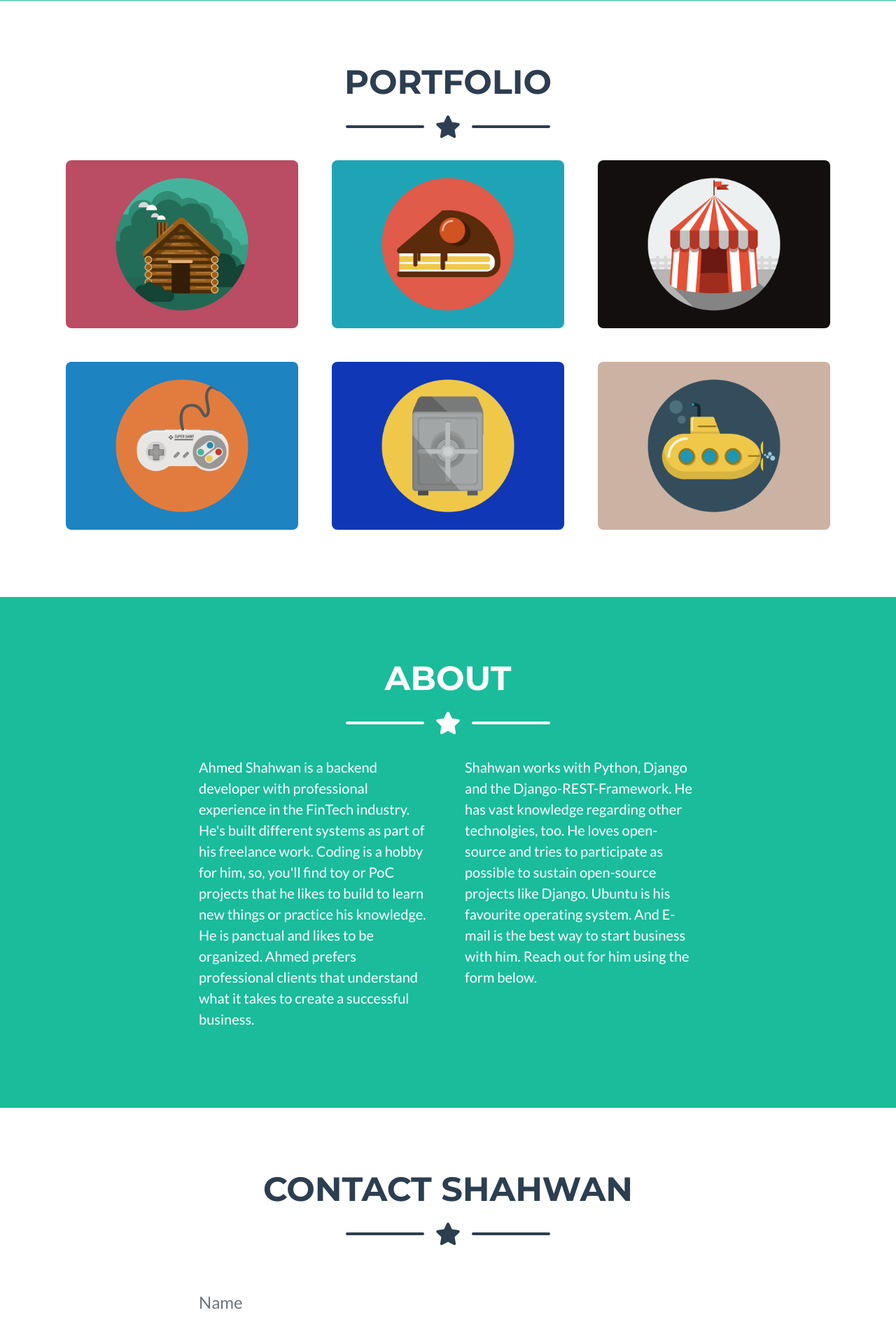
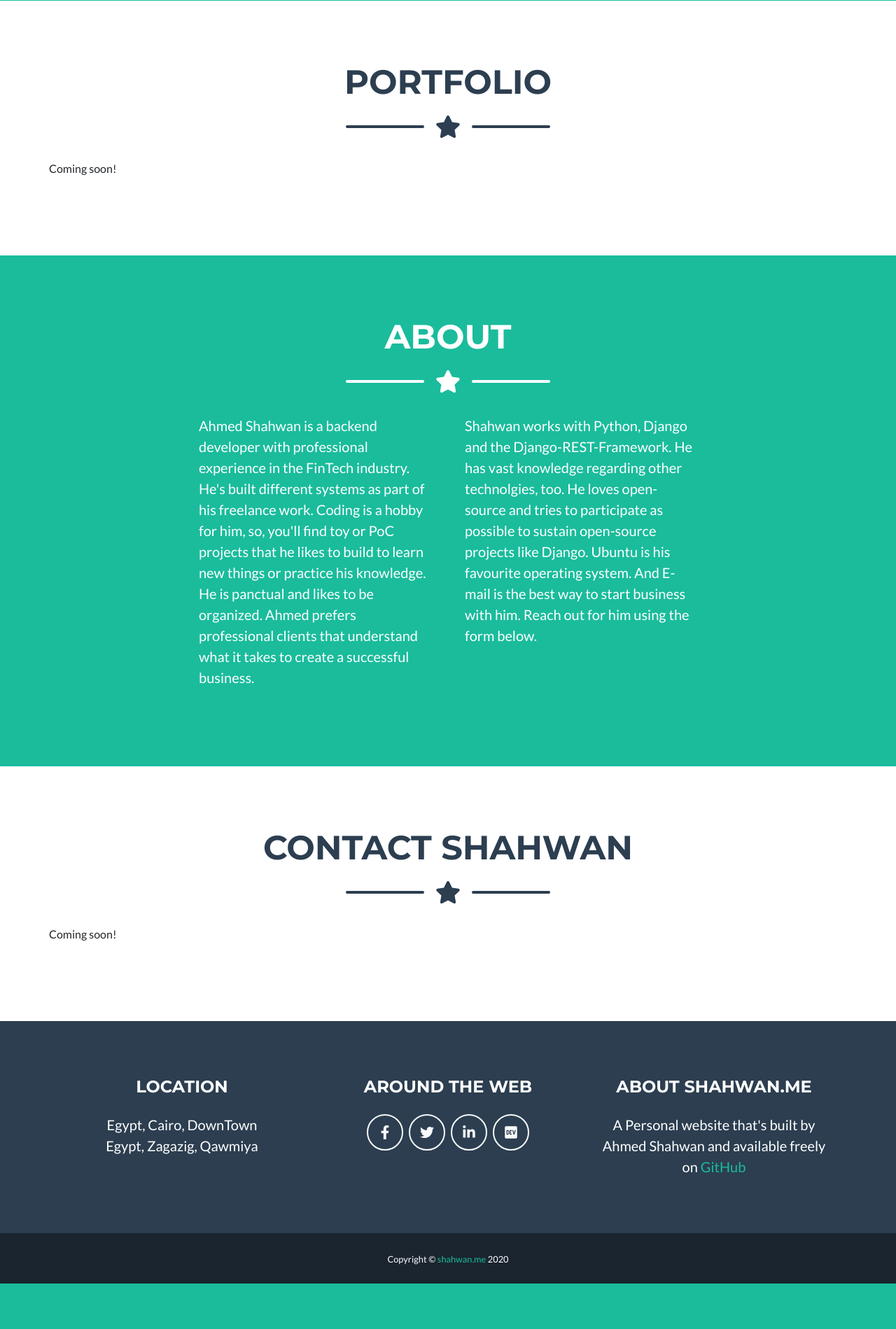
Before and after one commit to shahwan42/personal_website, a Django app: page / in a window 1280 px wide. Shown: the part 707-2606 px from the top of the page at 70% size. After the commit the page ends 2541 px from the top, so only its background shows below. Run offline with Django 3.2, Linux system fonts and the light colour scheme; some libraries are stand-ins or nearby versions.

Commit message:
coming soon

```diff
--- a/templates/pages/home.html
+++ b/templates/pages/home.html
@@ -45,7 +45,8 @@
   <!-- Masthead-->
   <header class="masthead bg-primary text-white text-center">
     <div class="container d-flex align-items-center flex-column">
-      <!-- Masthead Avatar Image--><img class="masthead-avatar mb-5" src="{% static 'assets/img/ahmed.jpeg' %}" alt="Ahmed Shahwan" />
+      <!-- Masthead Avatar Image--><img class="masthead-avatar mb-5" src="{% static 'assets/img/ahmed.jpeg' %}"
+        alt="Ahmed Shahwan" />
       <!-- Masthead Heading-->
       <h1 class="masthead-heading text-uppercase mb-0">Ahmed Shahwan</h1>
       <!-- Icon Divider-->
@@ -71,60 +72,16 @@
       </div>
       <!-- Portfolio Grid Items-->
       <div class="row">
+        <p>Coming soon!</p>
         <!-- Portfolio Item 1-->
-        <div class="col-md-6 col-lg-4 mb-5">
+        <!-- <div class="col-md-6 col-lg-4 mb-5">
           <div class="portfolio-item mx-auto" data-toggle="modal" data-target="#portfolioModal1">
             <div class="portfolio-item-caption d-flex align-items-center justify-content-center h-100 w-100">
               <div class="portfolio-item-caption-content text-center text-white"><i class="fas fa-plus fa-3x"></i></div>
             </div>
             <img class="img-fluid" src="{% static 'assets/img/portfolio/cabin.png' %}" alt="" />
           </div>
-        </div>
-        <!-- Portfolio Item 2-->
-        <div class="col-md-6 col-lg-4 mb-5">
-          <div class="portfolio-item mx-auto" data-toggle="modal" data-target="#portfolioModal2">
-            <div class="portfolio-item-caption d-flex align-items-center justify-content-center h-100 w-100">
-              <div class="portfolio-item-caption-content text-center text-white"><i class="fas fa-plus fa-3x"></i></div>
-            </div>
-            <img class="img-fluid" src="{% static 'assets/img/portfolio/cake.png' %}" alt="" />
-          </div>
-        </div>
-        <!-- Portfolio Item 3-->
-        <div class="col-md-6 col-lg-4 mb-5">
-          <div class="portfolio-item mx-auto" data-toggle="modal" data-target="#portfolioModal3">
-            <div class="portfolio-item-caption d-flex align-items-center justify-content-center h-100 w-100">
-              <div class="portfolio-item-caption-content text-center text-white"><i class="fas fa-plus fa-3x"></i></div>
-            </div>
-            <img class="img-fluid" src="{% static 'assets/img/portfolio/circus.png' %}" alt="" />
-          </div>
-        </div>
-        <!-- Portfolio Item 4-->
-        <div class="col-md-6 col-lg-4 mb-5 mb-lg-0">
-          <div class="portfolio-item mx-auto" data-toggle="modal" data-target="#portfolioModal4">
-            <div class="portfolio-item-caption d-flex align-items-center justify-content-center h-100 w-100">
-              <div class="portfolio-item-caption-content text-center text-white"><i class="fas fa-plus fa-3x"></i></div>
-            </div>
-            <img class="img-fluid" src="{% static 'assets/img/portfolio/game.png' %}" alt="" />
-          </div>
-        </div>
-        <!-- Portfolio Item 5-->
-        <div class="col-md-6 col-lg-4 mb-5 mb-md-0">
-          <div class="portfolio-item mx-auto" data-toggle="modal" data-target="#portfolioModal5">
-            <div class="portfolio-item-caption d-flex align-items-center justify-content-center h-100 w-100">
-              <div class="portfolio-item-caption-content text-center text-white"><i class="fas fa-plus fa-3x"></i></div>
-            </div>
-            <img class="img-fluid" src="{% static 'assets/img/portfolio/safe.png' %}" alt="" />
-          </div>
-        </div>
-        <!-- Portfolio Item 6-->
-        <div class="col-md-6 col-lg-4">
-          <div class="portfolio-item mx-auto" data-toggle="modal" data-target="#portfolioModal6">
-            <div class="portfolio-item-caption d-flex align-items-center justify-content-center h-100 w-100">
-              <div class="portfolio-item-caption-content text-center text-white"><i class="fas fa-plus fa-3x"></i></div>
-            </div>
-            <img class="img-fluid" src="{% static 'assets/img/portfolio/submarine.png' %}" alt="" />
-          </div>
-        </div>
+        </div> -->
       </div>
     </div>
   </section>
@@ -180,9 +137,10 @@
       </div>
       <!-- Contact Section Form-->
       <div class="row">
+        <p>Coming soon!</p>
         <div class="col-lg-8 mx-auto">
           <!-- To configure the contact form email address, go to mail/contact_me.php and update the email address in the PHP file on line 19.-->
-          <form id="contactForm" name="sentMessage" novalidate="novalidate">
+          <!-- <form id="contactForm" name="sentMessage" novalidate="novalidate">
             <div class="control-group">
               <div class="form-group floating-label-form-group controls mb-0 pb-2">
                 <label>Name</label><input class="form-control" id="name" type="text" placeholder="Name"
@@ -216,7 +174,7 @@
             <div id="success"></div>
             <div class="form-group"><button class="btn btn-primary btn-xl" id="sendMessageButton"
                 type="submit">Send</button></div>
-          </form>
+          </form> -->
         </div>
       </div>
     </div>
@@ -233,10 +191,12 @@
         <!-- Footer Social Icons-->
         <div class="col-lg-4 mb-5 mb-lg-0">
           <h4 class="text-uppercase mb-4">Around the Web</h4>
-          <a class="btn btn-outline-light btn-social mx-1" href="https://www.facebook.com/shahwan42/"><i class="fab fa-fw fa-facebook-f"></i></a><a
-            class="btn btn-outline-light btn-social mx-1" href="https://twitter.com/shahwan42"><i class="fab fa-fw fa-twitter"></i></a><a
-            class="btn btn-outline-light btn-social mx-1" href="https://www.linkedin.com/in/shahwan42/"><i class="fab fa-fw fa-linkedin-in"></i></a><a
-            class="btn btn-outline-light btn-social mx-1" href="https://dev.to/shahwan42"><i class="fab fa-fw fa-dev"></i></a>
+          <a class="btn btn-outline-light btn-social mx-1" href="https://www.facebook.com/shahwan42/"><i
+              class="fab fa-fw fa-facebook-f"></i></a><a class="btn btn-outline-light btn-social mx-1"
+            href="https://twitter.com/shahwan42"><i class="fab fa-fw fa-twitter"></i></a><a
+            class="btn btn-outline-light btn-social mx-1" href="https://www.linkedin.com/in/shahwan42/"><i
+              class="fab fa-fw fa-linkedin-in"></i></a><a class="btn btn-outline-light btn-social mx-1"
+            href="https://dev.to/shahwan42"><i class="fab fa-fw fa-dev"></i></a>
         </div>
         <!-- Footer About Text-->
         <div class="col-lg-4">
@@ -279,8 +239,8 @@
                   <div class="divider-custom-icon"><i class="fas fa-star"></i></div>
                   <div class="divider-custom-line"></div>
                 </div>
-                <!-- Portfolio Modal - Image--><img class="img-fluid rounded mb-5" src="{% static 'assets/img/portfolio/cabin.png' %}"
-                  alt="" /><!-- Portfolio Modal - Text-->
+                <!-- Portfolio Modal - Image--><img class="img-fluid rounded mb-5"
+                  src="{% static 'assets/img/portfolio/cabin.png' %}" alt="" /><!-- Portfolio Modal - Text-->
                 <p class="mb-5">Lorem ipsum dolor sit amet, consectetur adipisicing elit. Mollitia neque assumenda ipsam
                   nihil, molestias magnam, recusandae quos quis inventore quisquam velit asperiores, vitae?
                   Reprehenderit soluta, eos quod consequuntur itaque. Nam.</p>
@@ -314,8 +274,8 @@
                   <div class="divider-custom-icon"><i class="fas fa-star"></i></div>
                   <div class="divider-custom-line"></div>
                 </div>
-                <!-- Portfolio Modal - Image--><img class="img-fluid rounded mb-5" src="{% static 'assets/img/portfolio/cake.png' %}"
-                  alt="" /><!-- Portfolio Modal - Text-->
+                <!-- Portfolio Modal - Image--><img class="img-fluid rounded mb-5"
+                  src="{% static 'assets/img/portfolio/cake.png' %}" alt="" /><!-- Portfolio Modal - Text-->
                 <p class="mb-5">Lorem ipsum dolor sit amet, consectetur adipisicing elit. Mollitia neque assumenda ipsam
                   nihil, molestias magnam, recusandae quos quis inventore quisquam velit asperiores, vitae?
                   Reprehenderit soluta, eos quod consequuntur itaque. Nam.</p>
@@ -349,8 +309,8 @@
                   <div class="divider-custom-icon"><i class="fas fa-star"></i></div>
                   <div class="divider-custom-line"></div>
                 </div>
-                <!-- Portfolio Modal - Image--><img class="img-fluid rounded mb-5" src="{% static 'assets/img/portfolio/circus.png' %}"
-                  alt="" /><!-- Portfolio Modal - Text-->
+                <!-- Portfolio Modal - Image--><img class="img-fluid rounded mb-5"
+                  src="{% static 'assets/img/portfolio/circus.png' %}" alt="" /><!-- Portfolio Modal - Text-->
                 <p class="mb-5">Lorem ipsum dolor sit amet, consectetur adipisicing elit. Mollitia neque assumenda ipsam
                   nihil, molestias magnam, recusandae quos quis inventore quisquam velit asperiores, vitae?
                   Reprehenderit soluta, eos quod consequuntur itaque. Nam.</p>
@@ -384,8 +344,8 @@
                   <div class="divider-custom-icon"><i class="fas fa-star"></i></div>
                   <div class="divider-custom-line"></div>
                 </div>
-                <!-- Portfolio Modal - Image--><img class="img-fluid rounded mb-5" src="{% static 'assets/img/portfolio/game.png' %}"
-                  alt="" /><!-- Portfolio Modal - Text-->
+                <!-- Portfolio Modal - Image--><img class="img-fluid rounded mb-5"
+                  src="{% static 'assets/img/portfolio/game.png' %}" alt="" /><!-- Portfolio Modal - Text-->
                 <p class="mb-5">Lorem ipsum dolor sit amet, consectetur adipisicing elit. Mollitia neque assumenda ipsam
                   nihil, molestias magnam, recusandae quos quis inventore quisquam velit asperiores, vitae?
                   Reprehenderit soluta, eos quod consequuntur itaque. Nam.</p>
@@ -419,8 +379,8 @@
                   <div class="divider-custom-icon"><i class="fas fa-star"></i></div>
                   <div class="divider-custom-line"></div>
                 </div>
-                <!-- Portfolio Modal - Image--><img class="img-fluid rounded mb-5" src="{% static 'assets/img/portfolio/safe.png' %}"
-                  alt="" /><!-- Portfolio Modal - Text-->
+                <!-- Portfolio Modal - Image--><img class="img-fluid rounded mb-5"
+                  src="{% static 'assets/img/portfolio/safe.png' %}" alt="" /><!-- Portfolio Modal - Text-->
                 <p class="mb-5">Lorem ipsum dolor sit amet, consectetur adipisicing elit. Mollitia neque assumenda ipsam
                   nihil, molestias magnam, recusandae quos quis inventore quisquam velit asperiores, vitae?
                   Reprehenderit soluta, eos quod consequuntur itaque. Nam.</p>
```
Lines whose indentation alone changed are shown as unchanged.
